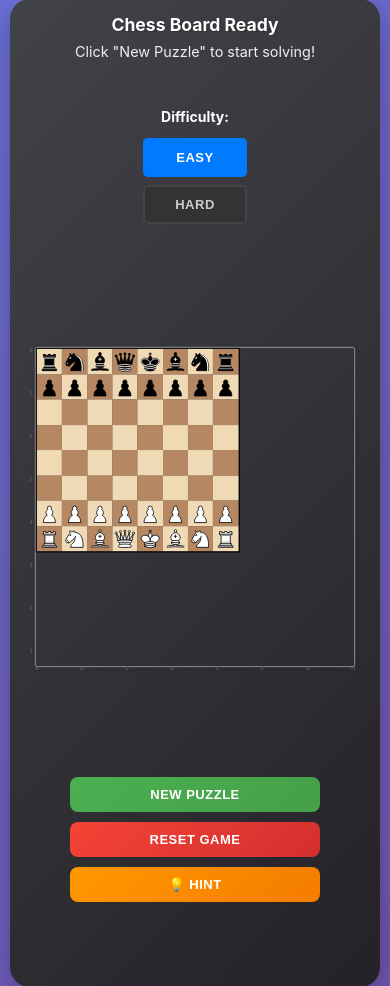
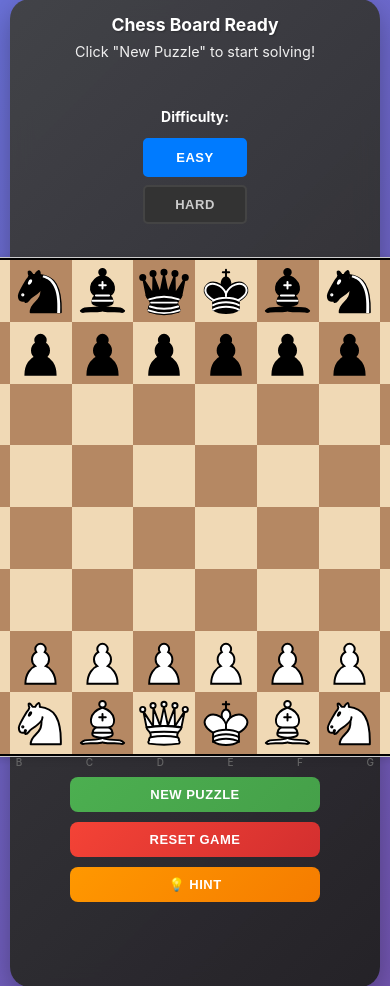
Before and after one commit to jakereiser/chess-puzzle, a Flask app: page / in a window 390 px wide; the page is wider, and only the part inside the window is pictured. Shown: the part 638-1624 px from the top of that part. Run offline with Flask 3, Linux system fonts and the light colour scheme; some libraries are stand-ins or nearby versions.

Commit message:
Fix mobile chess board sizing - restore full size to fill available space

```diff
--- a/static/style.css
+++ b/static/style.css
@@ -791,42 +791,38 @@ header h1 {
         order: -1; /* Move to top */
     }
 
-    /* Chess board mobile optimizations - Scale down to 80% */
+    /* Chess board mobile optimizations - Fill available space */
     .chess-board-container {
         width: 100%;
-        max-width: 320px; /* 400px * 0.8 = 320px */
+        max-width: 400px; /* Restore to original size */
         margin: 0 auto;
         background: transparent;
         box-shadow: none; /* Remove shadow on mobile for cleaner look */
-        transform: scale(0.8);
-        transform-origin: center center;
     }
 
     .chess-board {
         width: 100% !important;
         height: auto !important;
-        max-width: 320px; /* 400px * 0.8 = 320px */
-        max-height: 320px; /* 400px * 0.8 = 320px */
+        max-width: 400px; /* Restore to original size */
+        max-height: 400px; /* Restore to original size */
         aspect-ratio: 1; /* Maintain square aspect ratio */
     }
 
     /* Coordinate labels for mobile */
     .coordinate-labels {
-        padding: 0 12px 12px 12px; /* Reduced padding to match 80% scale */
-        transform: scale(0.8);
-        transform-origin: center center;
+        padding: 0 15px 15px 15px; /* Restore original padding */
     }
 
     .coordinate-left {
-        width: 12px; /* 15px * 0.8 = 12px */
-        font-size: 8px; /* 10px * 0.8 = 8px */
+        width: 15px; /* Restore original size */
+        font-size: 10px; /* Restore original size */
     }
 
     .coordinate-bottom {
-        font-size: 8px; /* 10px * 0.8 = 8px */
-        bottom: -12px; /* 15px * 0.8 = 12px */
-        left: 12px; /* 15px * 0.8 = 12px */
-        width: calc(100% - 24px); /* 30px * 0.8 = 24px */
+        font-size: 10px; /* Restore original size */
+        bottom: -15px; /* Restore original size */
+        left: 15px; /* Restore original size */
+        width: calc(100% - 30px); /* Restore original size */
     }
 
     /* Game stats for mobile */
@@ -935,12 +931,12 @@ header h1 {
     }
 
     .chess-board {
-        max-width: 280px; /* 350px * 0.8 = 280px */
-        max-height: 280px; /* 350px * 0.8 = 280px */
+        max-width: 350px; /* Restore original size */
+        max-height: 350px; /* Restore original size */
     }
 
     .chess-board-container {
-        max-width: 280px; /* 350px * 0.8 = 280px */
+        max-width: 350px; /* Restore original size */
     }
 
     .btn {
```
